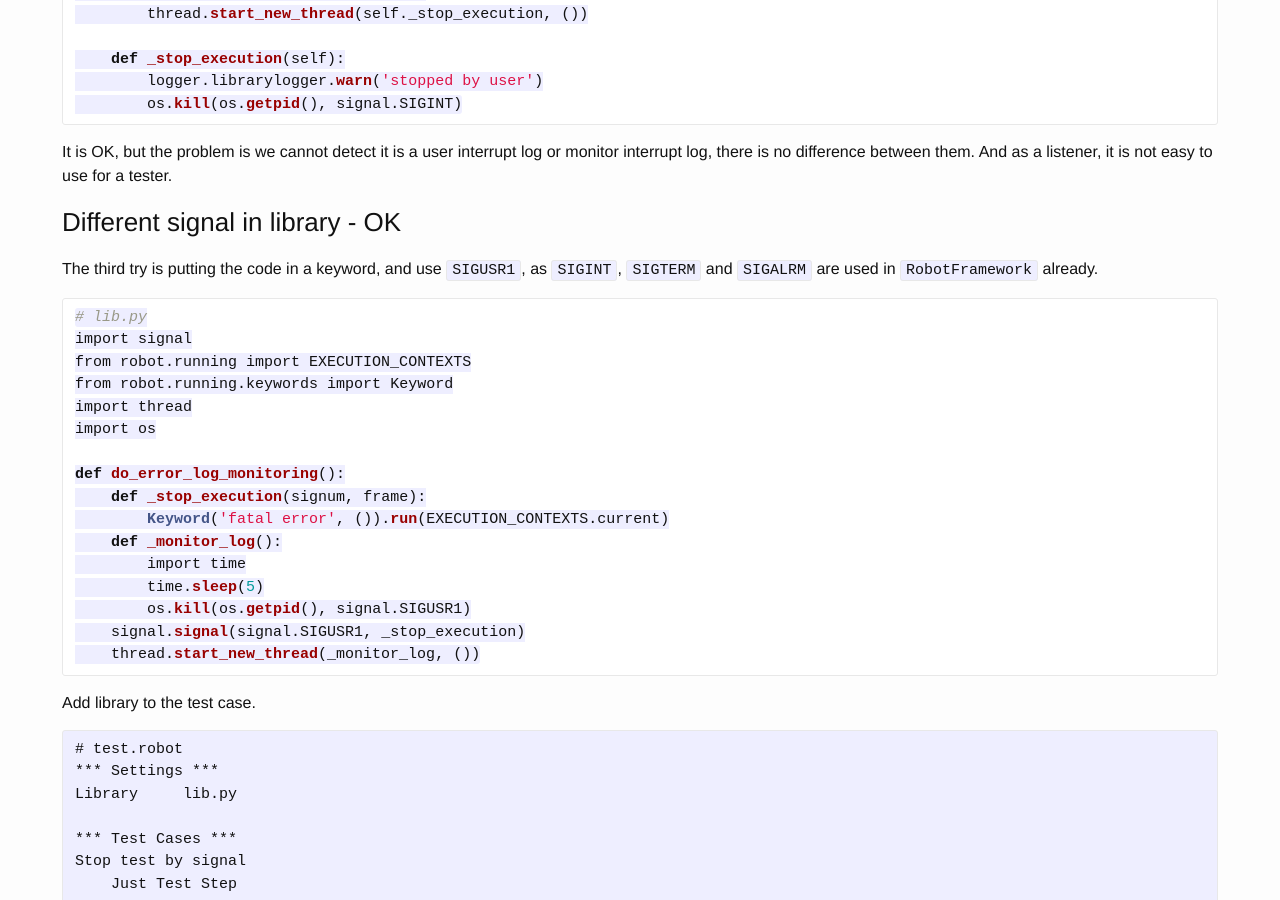
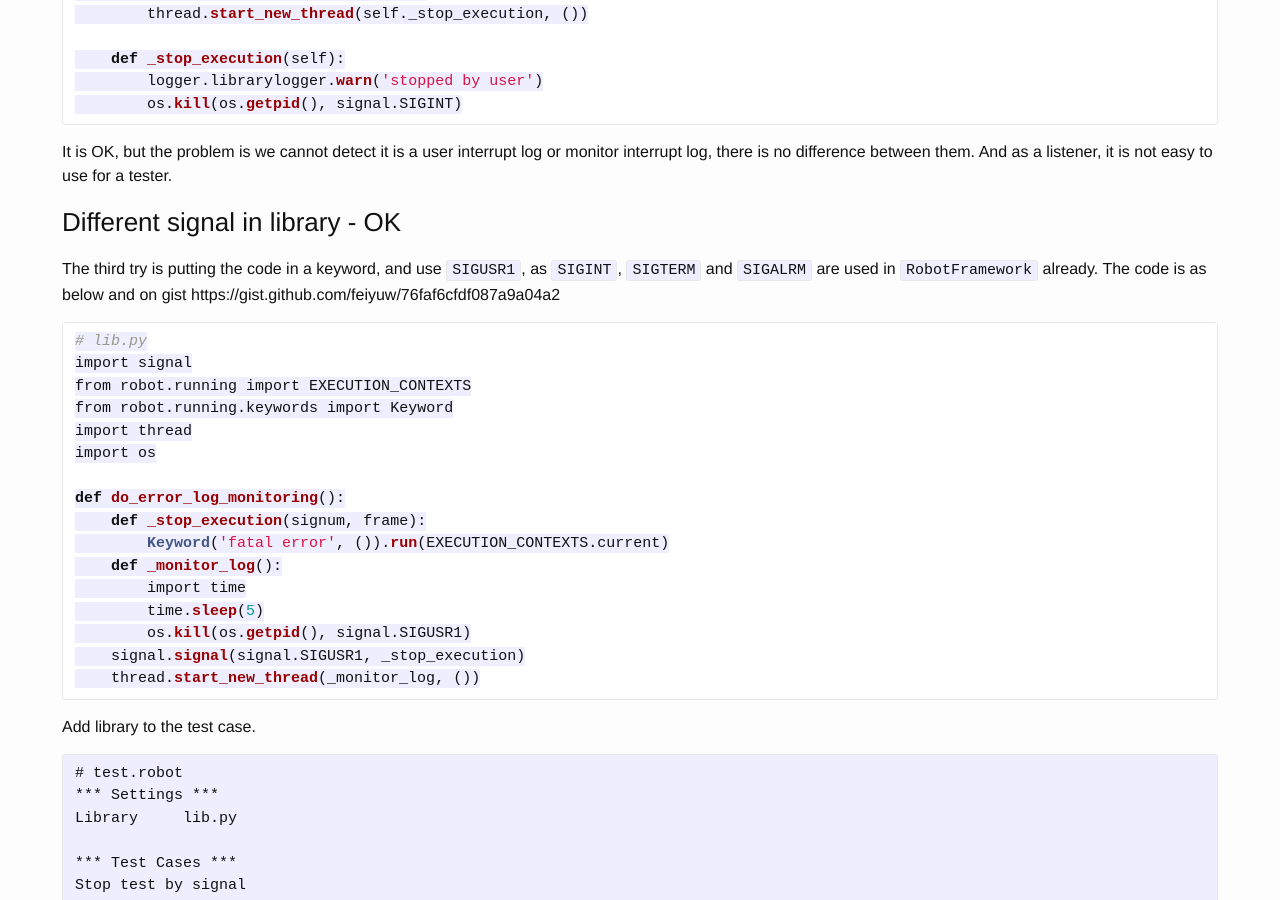
Before and after one commit to feiyuw/feiyuw.github.io, a Jekyll site: the page built from _posts/2015-06-03-stop-robotframework-in-a-monitor-thread.md, in a window 1280 px wide and 900 px high, scrolled down 1551 px. Built offline with Jekyll 4.4.1, drawn with Linux system fonts in a browser that asks for light colours; nearby versions of some CDN libraries; Markdown is read by kramdown in place of the engine named in the settings; comment, search, counter and statistics services are not loaded.

Commit message:
add gist link

````diff
--- a/_posts/2015-06-03-stop-robotframework-in-a-monitor-thread.md
+++ b/_posts/2015-06-03-stop-robotframework-in-a-monitor-thread.md
@@ -75,7 +75,7 @@ It is OK, but the problem is we cannot detect it is a user interrupt log or moni
 
 ### Different signal in library - OK
 
-The third try is putting the code in a keyword, and use `SIGUSR1`, as `SIGINT`, `SIGTERM` and `SIGALRM` are used in `RobotFramework` already.
+The third try is putting the code in a keyword, and use `SIGUSR1`, as `SIGINT`, `SIGTERM` and `SIGALRM` are used in `RobotFramework` already. The code is as below and on gist https://gist.github.com/feiyuw/76faf6cfdf087a9a04a2
 
 ```python
 # lib.py
````
